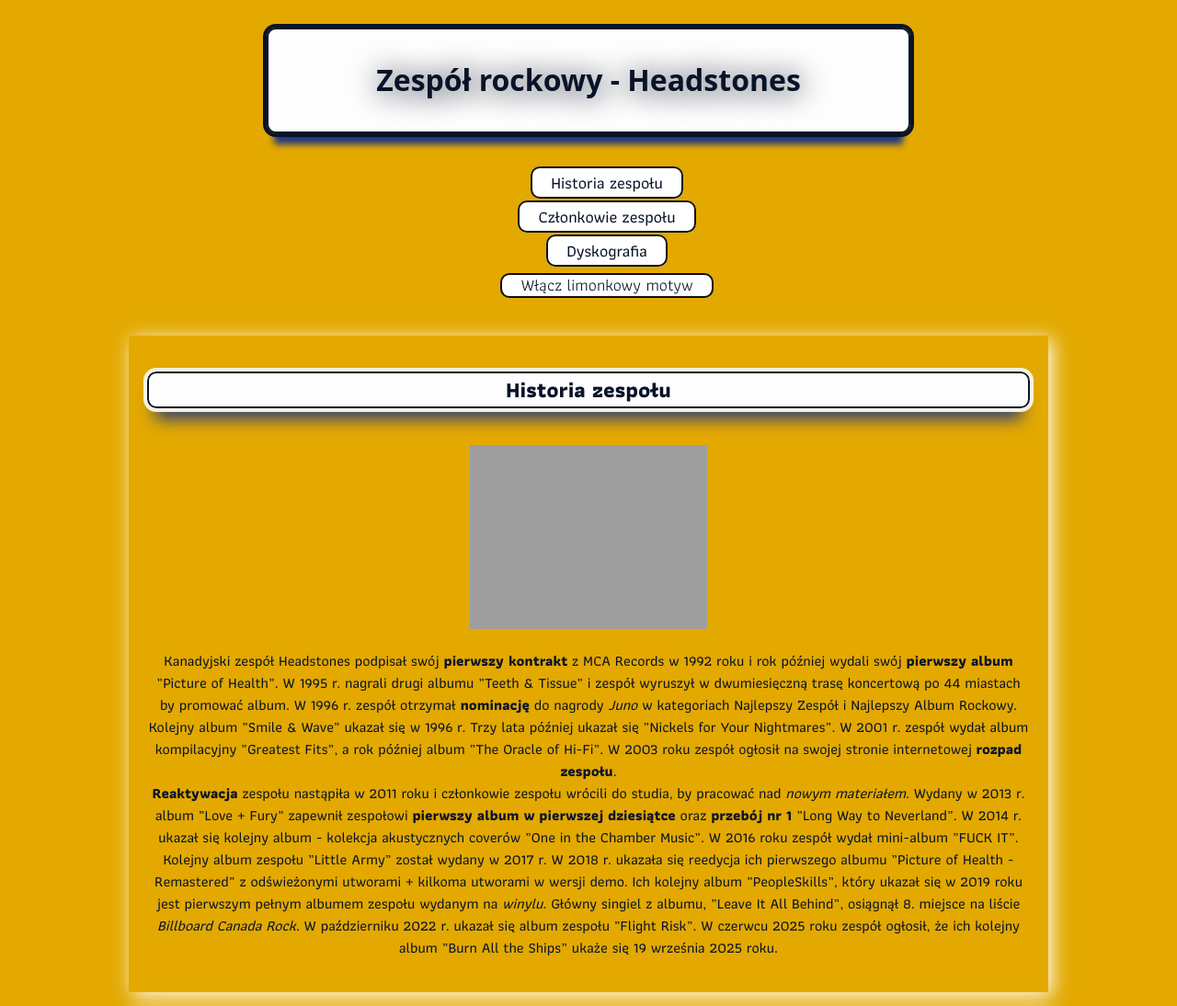
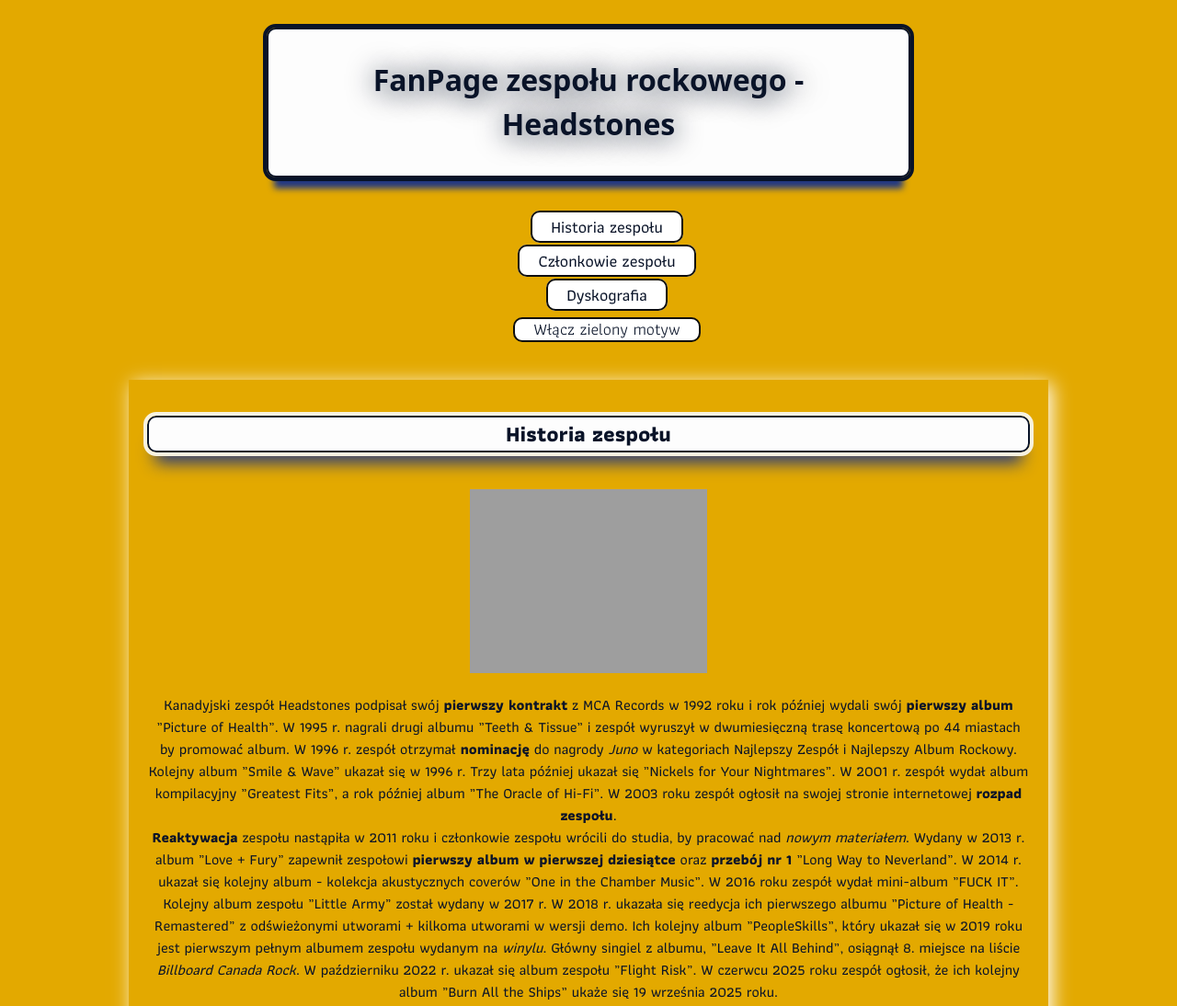
Before and after one commit to sandra-0492/homepage, a plain HTML site: page index.html in a window 1280 px wide. Shown: the top 1094 px of the page at 92% size. Drawn offline with nearby package versions, Linux system fonts and the light colour scheme; grey boxes are pictures that could not be loaded.

Commit message:
changed the title, header, the name of the 2nd background color

```diff
--- a/index.html
+++ b/index.html
@@ -3,8 +3,8 @@
   <head>
     <meta charset="UTF-8" >
     <meta name="viewport" content="width=device-width, initial-scale=1.0" >
-    <title>Zespół rockowy - Headstones</title>
-    <meta property="og:image" content="images/share.png">
+    <title>FanPage zesppłu Headstones</title>
+    <meta property="og:image" content="images/fanpage.png">
     <link rel="icon" href="images/icon.png">
     <link
       rel="stylesheet"
@@ -31,7 +31,7 @@
 
   <body class="body">
     <header class="header">
-      <h1>Zespół rockowy - Headstones</h1>
+      <h1>FanPage zespołu rockowego - Headstones</h1>
     </header>
     <nav class="navigation">
       <ul class="navigation__list">
@@ -50,7 +50,7 @@
         </li>
         <li class="navigation__item">
           <button class="navigation__button js-changeBackgroundButton">
-            Włącz <span class="js-nextColorName">limonkowy</span> motyw
+            Włącz <span class="js-nextColorName">zielony</span> motyw
           </button>
         </li>
       </ul>
```
